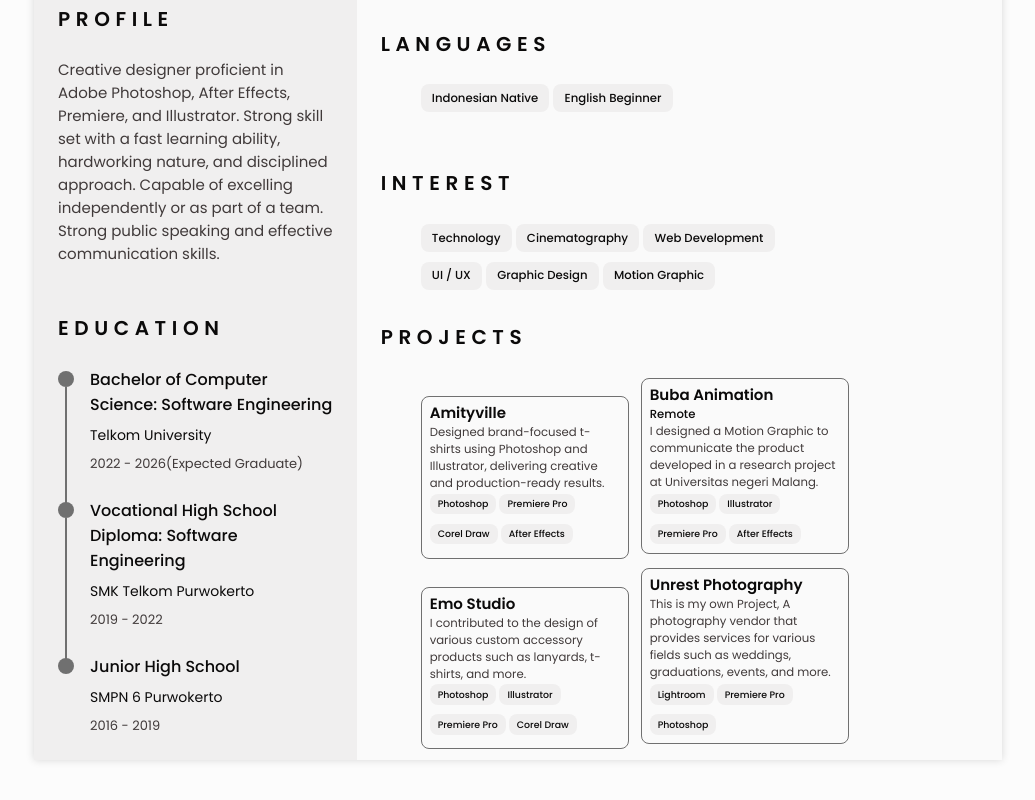
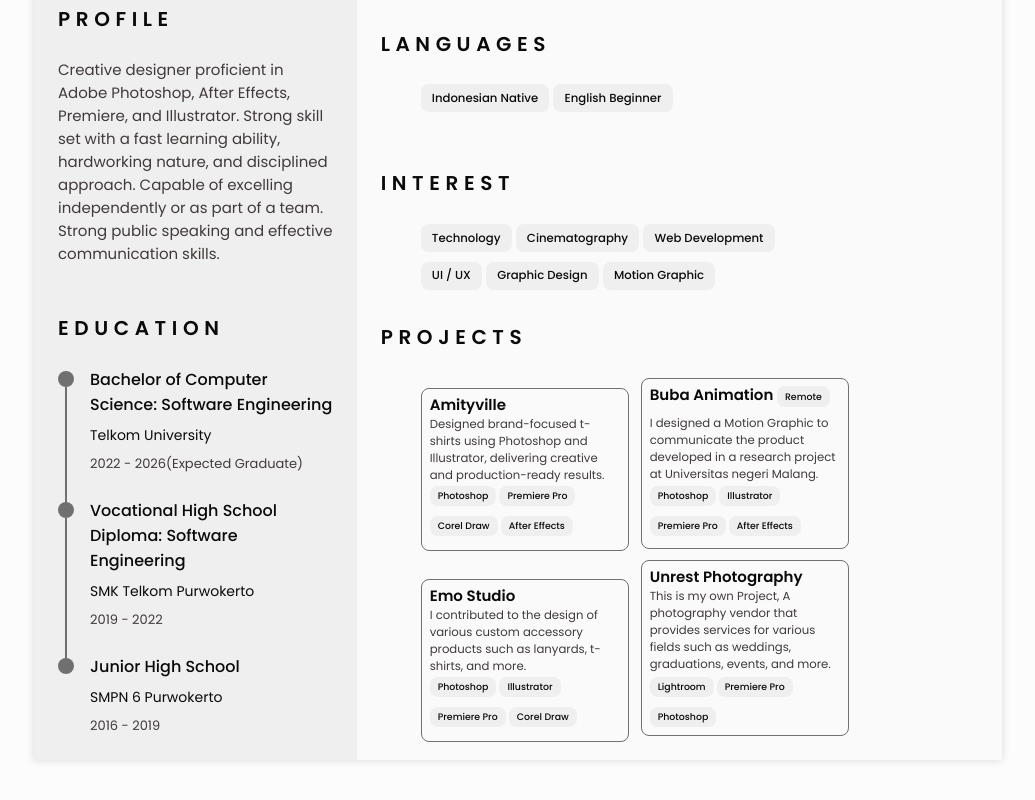
Before and after one commit to anderasinggih/anderasinggihp, a plain HTML site: page index.html in a window 1280 px wide. Shown: the part 740-1540 px from the top of the page, without its empty margins (122-1157 px from the left). Drawn offline with nearby package versions, Linux system fonts and the light colour scheme.

Commit message:
Update index.html

```diff
--- a/index.html
+++ b/index.html
@@ -430,7 +430,7 @@
 
                 <li class="projects__name">
                   <div class="projects__box">
-                    <b class="projects__title">Buba Animation</b><p class="taglineprojects_box">Remote</p>
+                    <b class="projects__title">Buba Animation <p class="taglineprojects__box">Remote</p></b>
 
                     <div class="projects__description">I designed a Motion Graphic to communicate the product developed in a research project at Universitas negeri Malang. </div>
                     <div class="taglinecontainer">
```
